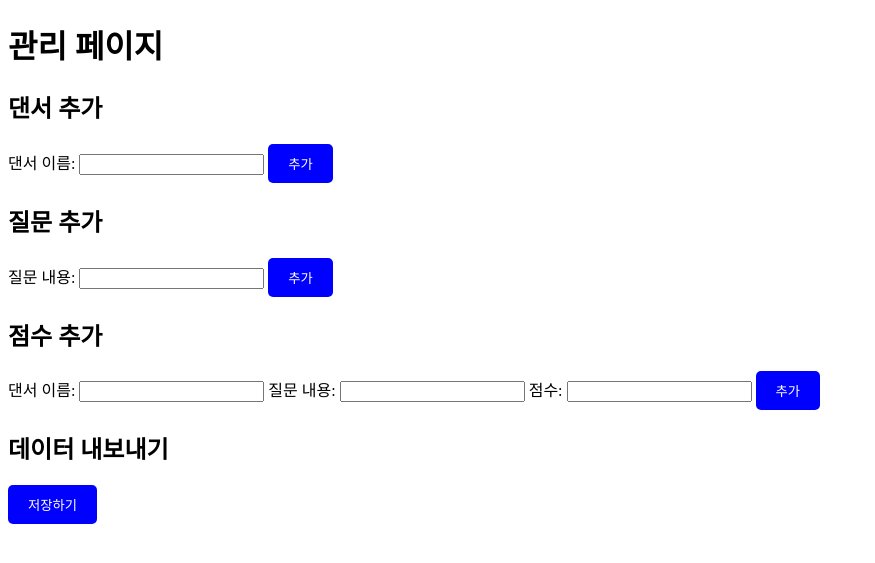
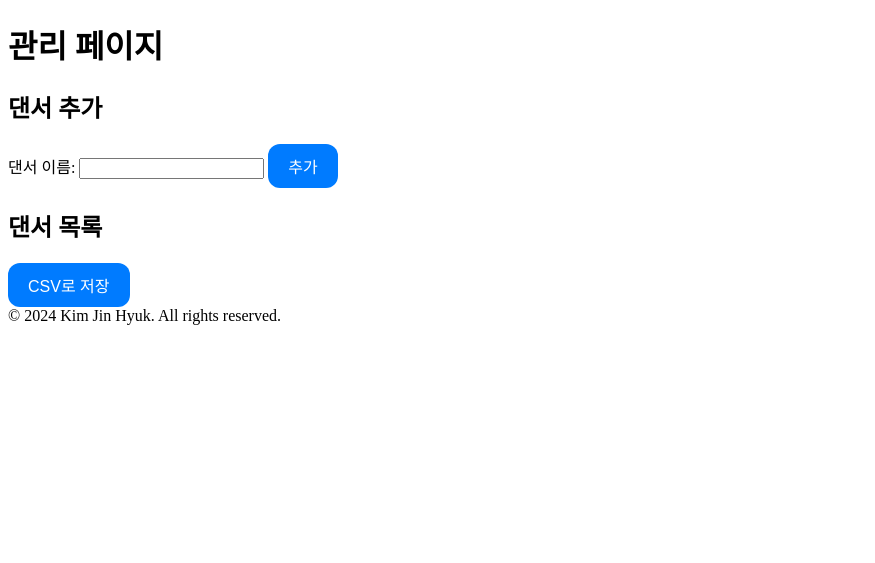
Before and after one commit to jinheyopp123/simsa-program, a Flask app: page /manage in a window 1280 px wide. Shown: the top 563 px of the page, without its empty margins (0-875 px from the left). Run offline with Flask 3, Linux system fonts and the light colour scheme.

Commit message:
Update manage.html

```diff
--- a/templates/manage.html
+++ b/templates/manage.html
@@ -3,15 +3,7 @@
 <head>
     <meta charset="UTF-8">
     <title>관리</title>
-    <style>
-        button {
-            border-radius: 5px;
-            background-color: blue;
-            color: white;
-            padding: 10px 20px;
-            border: none;
-        }
-    </style>
+    <link rel="stylesheet" href="{{ url_for('static', filename='styles.css') }}">
 </head>
 <body>
     <h1>관리 페이지</h1>
@@ -23,37 +15,19 @@
         <button type="submit" name="add_dancer">추가</button>
     </form>
 
-    <h2>질문 추가</h2>
+    <h2>댄서 목록</h2>
+    <ul>
+        {% for dancer in dancers %}
+            <li>{{ dancer.name }}</li>
+        {% endfor %}
+    </ul>
+
     <form method="POST">
-        <label for="question_content">질문 내용:</label>
-        <input type="text" id="question_content" name="question_content" required>
-        <button type="submit" name="add_question">추가</button>
+        <button type="submit" name="export">CSV로 저장</button>
     </form>
 
-    <h2>점수 추가</h2>
-    <form method="POST">
-        <label for="dancer_name">댄서 이름:</label>
-        <input type="text" id="dancer_name" name="dancer_name" required>
-        <label for="question_content">질문 내용:</label>
-        <input type="text" id="question_content" name="question_content" required>
-        <label for="score">점수:</label>
-        <input type="number" id="score" name="score" required>
-        <button type="submit" name="add_score">추가</button>
-    </form>
-
-    <h2>데이터 내보내기</h2>
-    <form method="POST">
-        <button type="submit" name="export">저장하기</button>
-    </form>
-
-    {% with messages = get_flashed_messages() %}
-      {% if messages %}
-        <ul>
-          {% for message in messages %}
-            <li>{{ message }}</li>
-          {% endfor %}
-        </ul>
-      {% endif %}
-    {% endwith %}
+    <div class="footer">
+        © 2024 Kim Jin Hyuk. All rights reserved.
+    </div>
 </body>
 </html>
```
